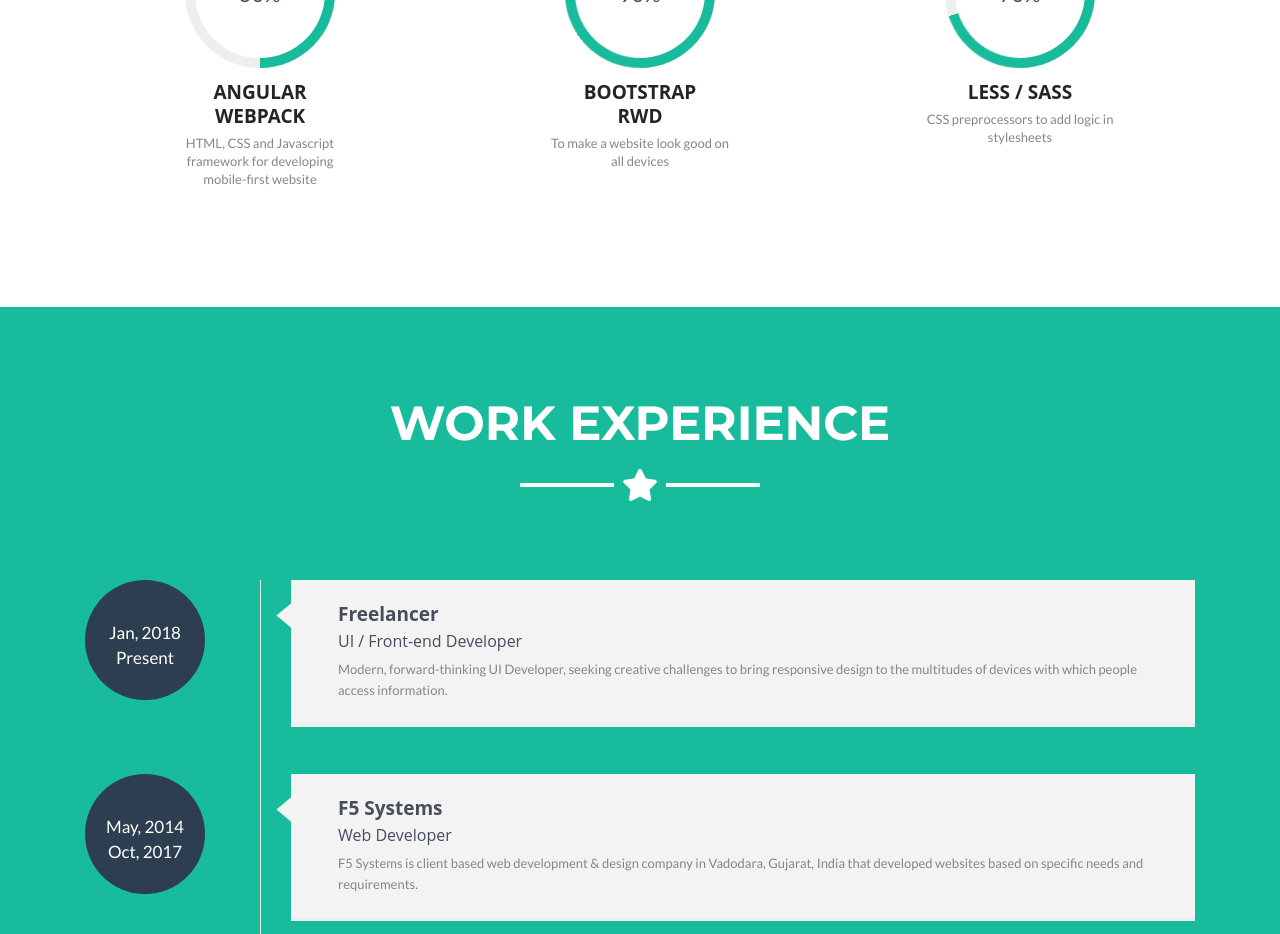
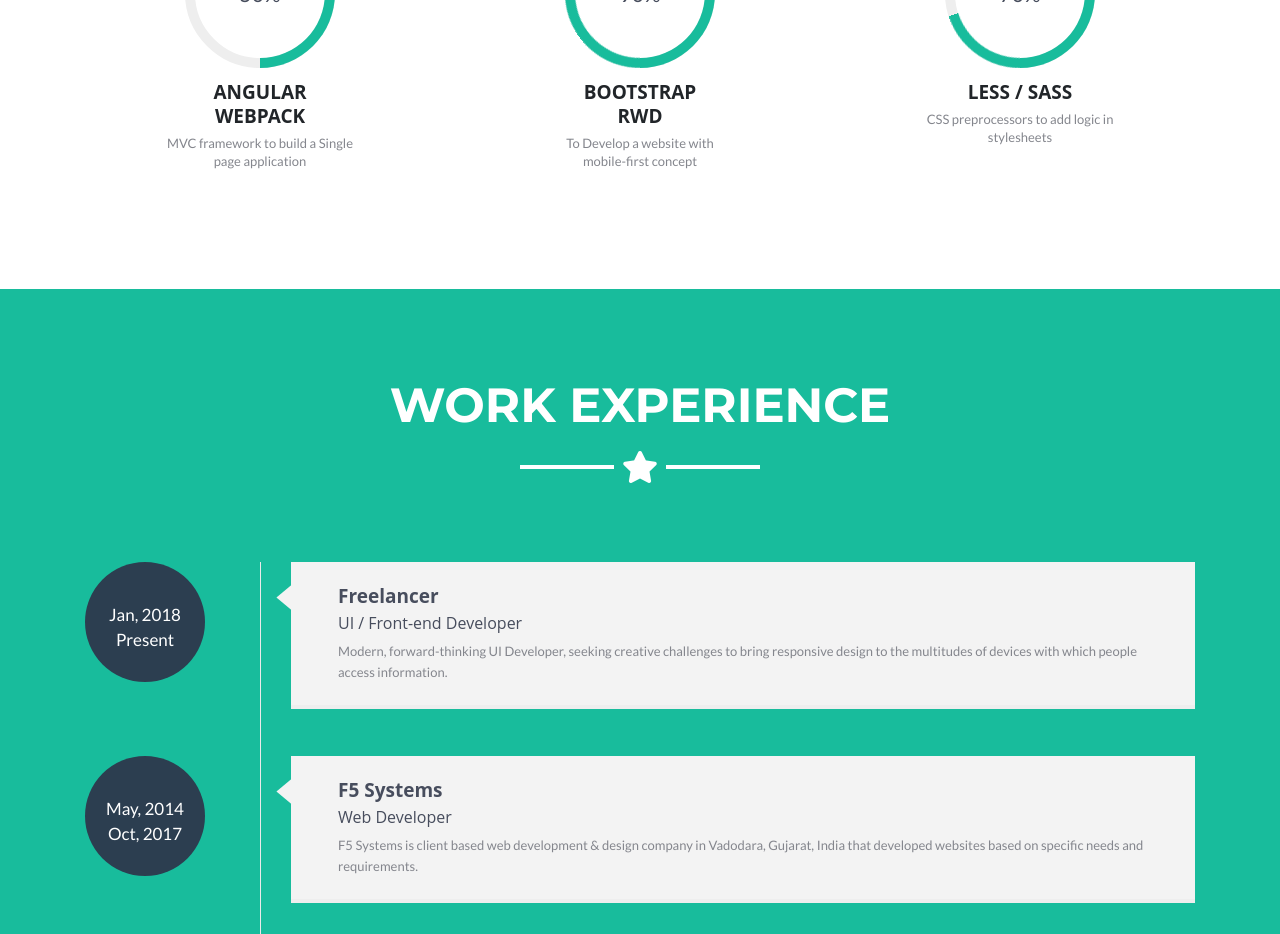
Before and after one commit to palaksoni1418/Portfolio, an Angular app: page / in a window 1280 px wide. Shown: the part 2700-3634 px from the top of the page. Built offline with nearby package versions, Linux system fonts and the light colour scheme.

Commit message:
- Corrected skills description.

```diff
--- a/src/app/skills/skills.component.html
+++ b/src/app/skills/skills.component.html
@@ -77,7 +77,7 @@
             </div>
           </div>
           <h4>Angular<br>Webpack</h4>
-          <p>HTML, CSS and Javascript framework for developing mobile-first website</p>
+          <p>MVC framework to build a Single page application</p>
         </div>
       </div>
 
@@ -96,7 +96,7 @@
             </div>
           </div>
           <h4>Bootstrap<br>RWD</h4>
-          <p>To make a website look good on all devices</p>
+          <p>To Develop a website with mobile-first concept</p>
         </div>
       </div>
 
```
